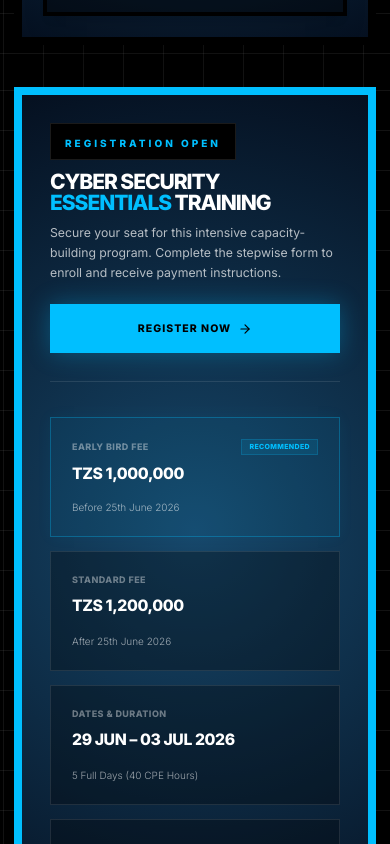
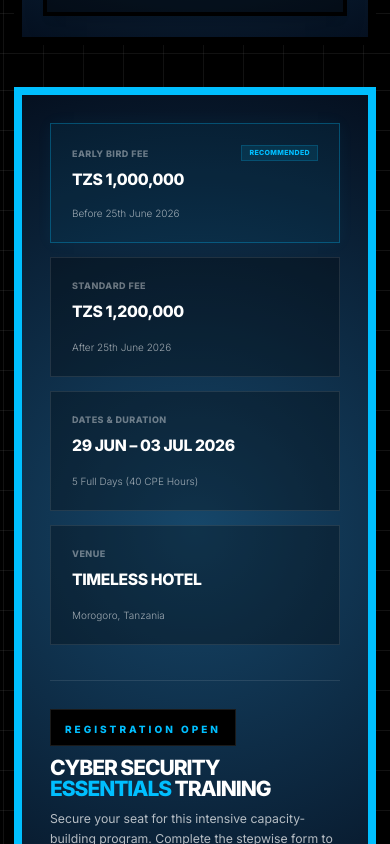
Before and after one commit to Jolab255/ebanex-international, a React (Vite) app: page /cyber-security-essentials in a window 390 px wide. Shown: the part 1420-2264 px from the top of the page. Built offline with nearby package versions, Linux system fonts and the light colour scheme.

Commit message:
style: order CTA info cards before title and registration details on mobile devices

```diff
--- a/src/pages/CyberSecurityEssentials.tsx
+++ b/src/pages/CyberSecurityEssentials.tsx
@@ -591,7 +591,7 @@ const CyberSecurityEssentials: React.FC = () => {
               }}
             >
               {/* Top Row: Title/Info and Action Button */}
-              <div className="flex flex-col lg:flex-row justify-between items-start lg:items-center gap-6 pb-8 border-b border-white/10">
+              <div className="flex flex-col lg:flex-row justify-between items-start lg:items-center gap-6 border-t lg:border-t-0 lg:border-b border-white/10 pt-8 lg:pt-0 pb-0 lg:pb-8 order-2 lg:order-1">
                 <div className="text-start">
                   <div className="inline-block bg-black py-2 px-4 border border-white/10 mb-3">
                     <span className="text-[#00BFFF] text-[10px] font-black uppercase tracking-[0.3em]">
@@ -622,7 +622,7 @@ const CyberSecurityEssentials: React.FC = () => {
               </div>
 
               {/* Bottom Grid: 4 Info Cards spanning full width */}
-              <div className="grid grid-cols-1 sm:grid-cols-2 lg:grid-cols-4 gap-4">
+              <div className="grid grid-cols-1 sm:grid-cols-2 lg:grid-cols-4 gap-4 order-1 lg:order-2">
                 {[
                   {
                     label: 'Early Bird Fee',
```
